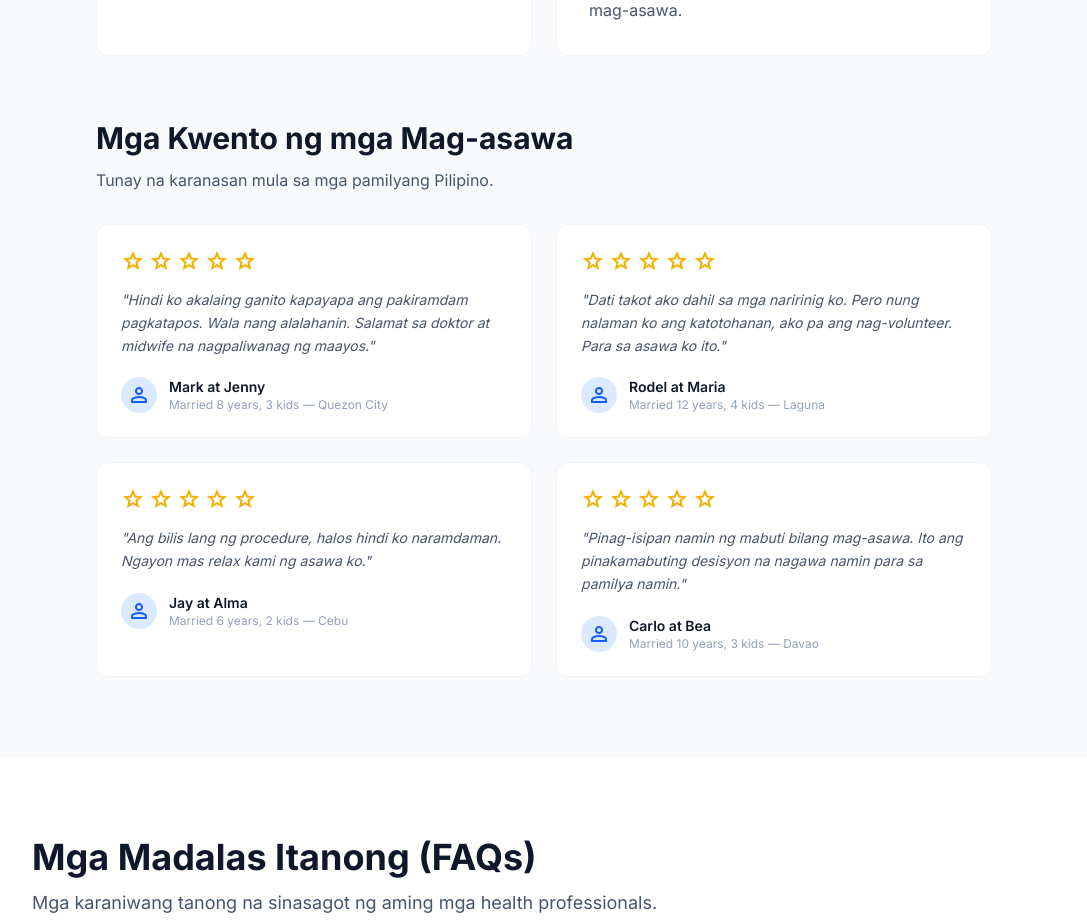
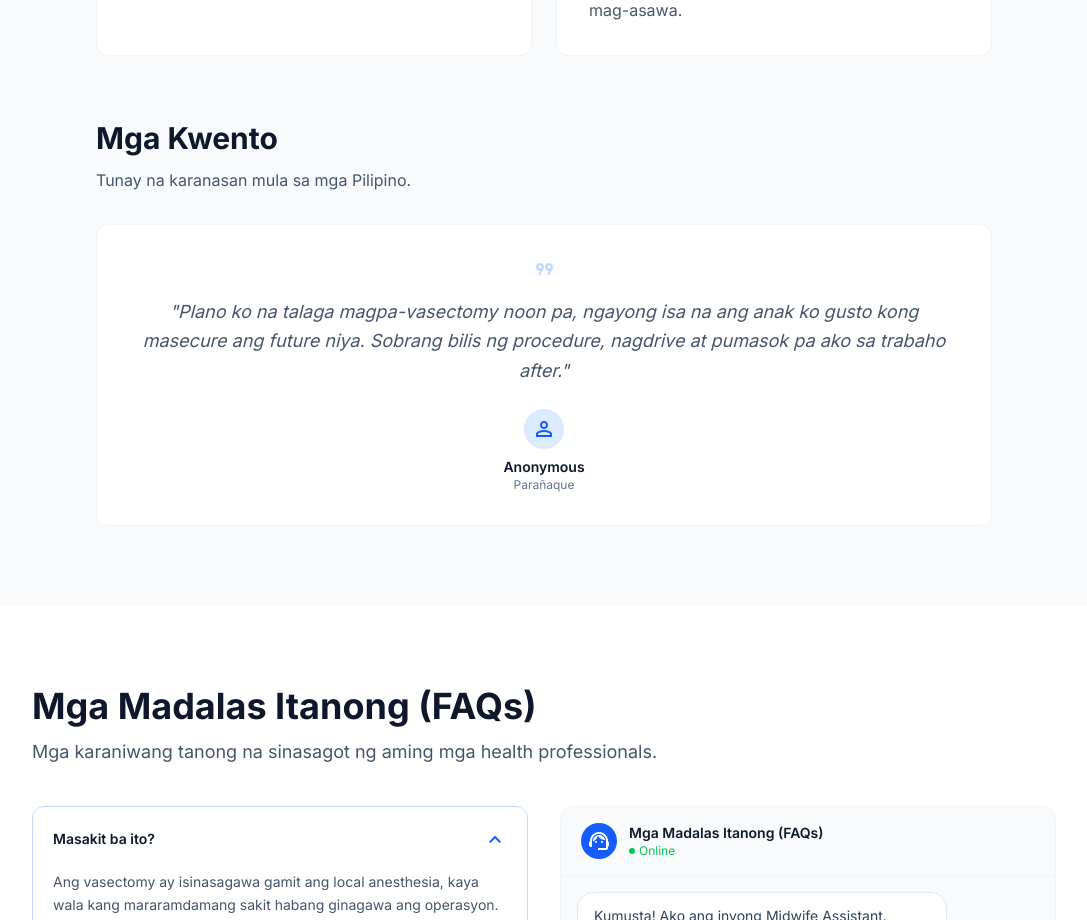
Before and after one commit to mxrk333/project-vasectomy-edu, a React (Vite) app: page / in a window 1280 px wide. Shown: the part 7080-8000 px from the top of the page, without its empty margins (96-1183 px from the left). Built offline with nearby package versions, Linux system fonts and the light colour scheme.

Commit message:
adding stories on the benefits

```diff
--- a/src/components/BenefitsSection.tsx
+++ b/src/components/BenefitsSection.tsx
@@ -31,24 +31,22 @@ export default function BenefitsSection() {
             <h3 className="text-2xl md:text-3xl font-bold text-slate-900 dark:text-white">{testimonials.title}</h3>
             <p className="text-slate-600 dark:text-slate-400">{testimonials.subtitle}</p>
           </div>
-          <div className="grid grid-cols-1 md:grid-cols-2 gap-6">
-            {testimonials.stories.map((story, i) => (
-              <div key={i} className="bg-white dark:bg-slate-800 rounded-xl p-6 border border-slate-100 dark:border-slate-700 space-y-4">
-                <div className="flex items-center gap-1">
-                  {[...Array(5)].map((_, s) => (
-                    <span key={s} className="material-symbols-outlined text-yellow-500 text-base">star</span>
-                  ))}
-                </div>
-                <p className="text-sm text-slate-600 dark:text-slate-400 leading-relaxed italic">"{story.quote}"</p>
-                <div className="flex items-center gap-3 pt-1">
-                  <div className="w-9 h-9 rounded-full bg-blue-100 dark:bg-blue-900/40 flex items-center justify-center">
-                    <span className="material-symbols-outlined text-blue-600 dark:text-blue-400 text-lg">person</span>
+          <div className="grid grid-cols-1 gap-6">
+            {testimonials.stories.map((story: { quote: string; name?: string; detail?: string }, i: number) => (
+              <div key={i} className="bg-white dark:bg-slate-800 rounded-xl p-8 border border-slate-100 dark:border-slate-700 space-y-4 flex flex-col items-center text-center">
+                <span className="material-symbols-outlined text-blue-200 dark:text-blue-900 text-5xl leading-none">format_quote</span>
+                <p className="text-lg text-slate-600 dark:text-slate-400 leading-relaxed italic">"{story.quote}"</p>
+                {(story.name || story.detail) && (
+                  <div className="flex flex-col items-center gap-2 pt-2">
+                    <div className="w-10 h-10 rounded-full bg-blue-100 dark:bg-blue-900/40 flex items-center justify-center">
+                      <span className="material-symbols-outlined text-blue-600 dark:text-blue-400 text-lg">{story.name ? 'person' : 'location_on'}</span>
+                    </div>
+                    <div>
+                      {story.name && <p className="font-semibold text-slate-900 dark:text-white text-sm">{story.name}</p>}
+                      {story.detail && <p className="text-xs text-slate-500 dark:text-slate-400">{story.detail}</p>}
+                    </div>
                   </div>
-                  <div>
-                    <p className="font-semibold text-slate-900 dark:text-white text-sm">{story.name}</p>
-                    <p className="text-xs text-slate-400">{story.detail}</p>
-                  </div>
-                </div>
+                )}
               </div>
             ))}
           </div>
--- a/src/components/Testimonials.tsx
+++ b/src/components/Testimonials.tsx
@@ -13,24 +13,22 @@ export default function Testimonials() {
           <p className="text-lg text-slate-600 dark:text-slate-400">{t.subtitle}</p>
         </div>
 
-        <div className="grid grid-cols-1 md:grid-cols-2 gap-6">
-          {t.stories.map((story, i) => (
-            <div key={i} className="bg-white dark:bg-slate-800 rounded-xl p-8 border border-slate-100 dark:border-slate-700 space-y-4">
-              <div className="flex items-center gap-1">
-                {[...Array(5)].map((_, s) => (
-                  <span key={s} className="material-symbols-outlined text-yellow-500 text-lg">star</span>
-                ))}
-              </div>
-              <p className="text-slate-600 dark:text-slate-400 leading-relaxed italic">"{story.quote}"</p>
-              <div className="flex items-center gap-3 pt-2">
-                <div className="w-10 h-10 rounded-full bg-blue-100 dark:bg-blue-900/40 flex items-center justify-center">
-                  <span className="material-symbols-outlined text-blue-600 dark:text-blue-400">person</span>
+        <div className="grid grid-cols-1 gap-6">
+          {t.stories.map((story: { quote: string; name?: string; detail?: string }, i: number) => (
+            <div key={i} className="bg-white dark:bg-slate-800 rounded-xl p-8 border border-slate-100 dark:border-slate-700 space-y-4 flex flex-col items-center text-center">
+              <span className="material-symbols-outlined text-blue-200 dark:text-blue-900 text-5xl leading-none">format_quote</span>
+              <p className="text-slate-600 dark:text-slate-400 leading-relaxed italic text-lg">"{story.quote}"</p>
+              {(story.name || story.detail) && (
+                <div className="flex flex-col items-center gap-2 pt-2">
+                  <div className="w-10 h-10 rounded-full bg-blue-100 dark:bg-blue-900/40 flex items-center justify-center">
+                    <span className="material-symbols-outlined text-blue-600 dark:text-blue-400">{story.name ? 'person' : 'location_on'}</span>
+                  </div>
+                  <div>
+                    {story.name && <p className="font-semibold text-slate-900 dark:text-white text-sm">{story.name}</p>}
+                    {story.detail && <p className="text-xs text-slate-500 dark:text-slate-400">{story.detail}</p>}
+                  </div>
                 </div>
-                <div>
-                  <p className="font-semibold text-slate-900 dark:text-white text-sm">{story.name}</p>
-                  <p className="text-xs text-slate-400">{story.detail}</p>
-                </div>
-              </div>
+              )}
             </div>
           ))}
         </div>
--- a/src/data/translations.ts
+++ b/src/data/translations.ts
@@ -166,28 +166,13 @@ export const translations = {
       ]
     },
     testimonials: {
-      title: 'Mga Kwento ng mga Mag-asawa',
-      subtitle: 'Tunay na karanasan mula sa mga pamilyang Pilipino.',
+      title: 'Mga Kwento',
+      subtitle: 'Tunay na karanasan mula sa mga Pilipino.',
       stories: [
         {
-          quote: 'Hindi ko akalaing ganito kapayapa ang pakiramdam pagkatapos. Wala nang alalahanin. Salamat sa doktor at midwife na nagpaliwanag ng maayos.',
-          name: 'Mark at Jenny',
-          detail: 'Married 8 years, 3 kids — Quezon City'
-        },
-        {
-          quote: 'Dati takot ako dahil sa mga naririnig ko. Pero nung nalaman ko ang katotohanan, ako pa ang nag-volunteer. Para sa asawa ko ito.',
-          name: 'Rodel at Maria',
-          detail: 'Married 12 years, 4 kids — Laguna'
-        },
-        {
-          quote: 'Ang bilis lang ng procedure, halos hindi ko naramdaman. Ngayon mas relax kami ng asawa ko.',
-          name: 'Jay at Alma',
-          detail: 'Married 6 years, 2 kids — Cebu'
-        },
-        {
-          quote: 'Pinag-isipan namin ng mabuti bilang mag-asawa. Ito ang pinakamabuting desisyon na nagawa namin para sa pamilya namin.',
-          name: 'Carlo at Bea',
-          detail: 'Married 10 years, 3 kids — Davao'
+          quote: 'Plano ko na talaga magpa-vasectomy noon pa, ngayong isa na ang anak ko gusto kong masecure ang future niya. Sobrang bilis ng procedure, nagdrive at pumasok pa ako sa trabaho after.',
+          name: 'Anonymous',
+          detail: 'Parañaque'
         }
       ]
     },
@@ -481,28 +466,13 @@ export const translations = {
       ]
     },
     testimonials: {
-      title: 'Stories from Couples',
-      subtitle: 'Real experiences from Filipino families.',
+      title: 'Stories',
+      subtitle: 'Real experiences from Filipinos.',
       stories: [
         {
-          quote: 'I didn\'t expect to feel this much peace after. No more worries. Thank you to the doctor and midwife who explained everything clearly.',
-          name: 'Mark & Jenny',
-          detail: 'Married 8 years, 3 kids — Quezon City'
-        },
-        {
-          quote: 'I used to be scared because of what I heard. But when I learned the truth, I volunteered myself. This is for my wife.',
-          name: 'Rodel & Maria',
-          detail: 'Married 12 years, 4 kids — Laguna'
-        },
-        {
-          quote: 'The procedure was so quick, I barely felt anything. Now my wife and I are more relaxed together.',
-          name: 'Jay & Alma',
-          detail: 'Married 6 years, 2 kids — Cebu'
-        },
-        {
-          quote: 'We thought about it carefully as a couple. It was the best decision we ever made for our family.',
-          name: 'Carlo & Bea',
-          detail: 'Married 10 years, 3 kids — Davao'
+          quote: 'I had actually been planning to get a vasectomy for a while now. Now that I have one child, I want to secure his future. The procedure was incredibly quick — I even drove and went to work after.',
+          name: 'Anonymous',
+          detail: 'Parañaque'
         }
       ]
     },
```
